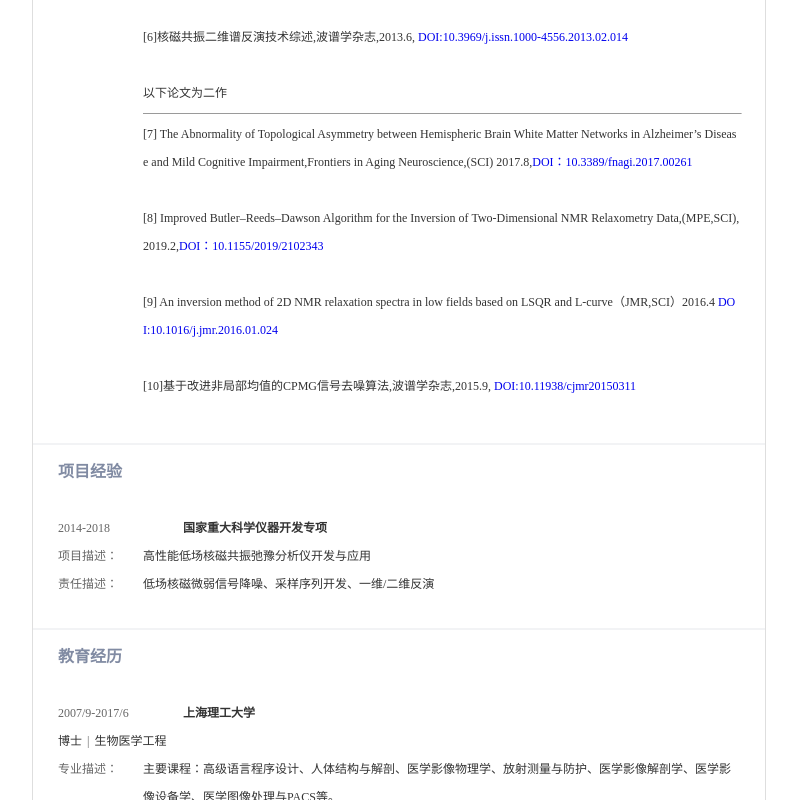
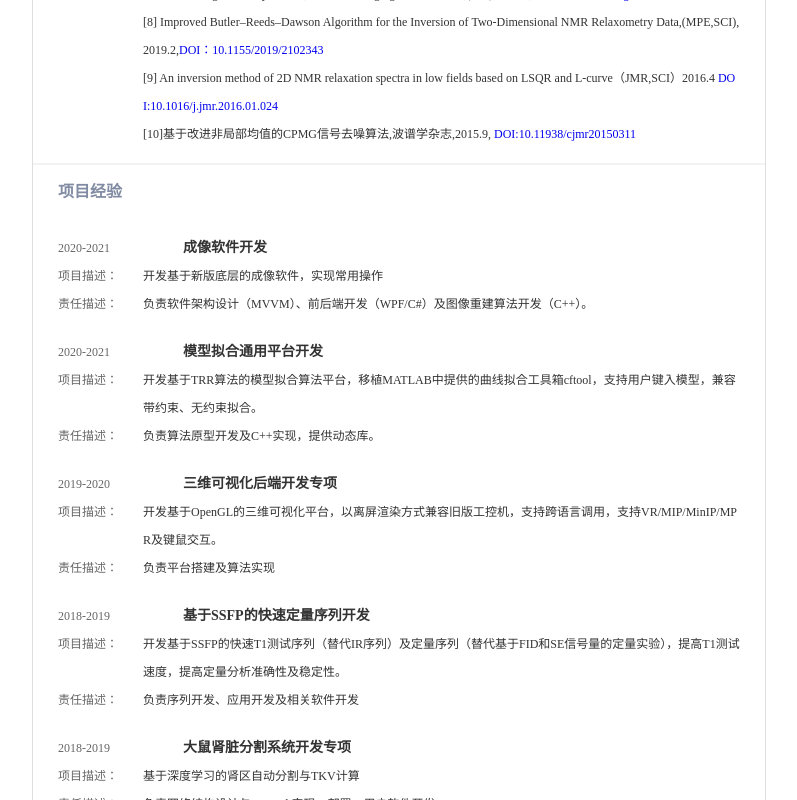
Before and after one commit to ShannonZ/Shannon.github.io, a plain HTML site: page CV.html in a window 1280 px wide. Shown: the part 1140-1940 px from the top of the page, without its empty margins (241-1038 px from the left). Drawn offline with Linux system fonts and the light colour scheme.

Commit message:
Update CV.html

```diff
--- a/CV.html
+++ b/CV.html
@@ -138,7 +138,7 @@
 <table xmlns="" cellspacing="0" cellpadding="0" border="0" class="box"><tbody>
 <tr><td class="plate1">
                 期望年收入
-                <span>&nbsp;45-60万元
+                <span>&nbsp;50-60万元
                 </span><span class="f12">（包含基本工资、补贴、奖金、股权收益等）</span>
 </td></tr>
 <tr><td class="tba"><table cellspacing="0" cellpadding="0" border="0"><tbody><tr><td class="tb1"><table cellspacing="0" cellpadding="0" border="0"><tbody><tr></tr></tbody></table></td></tr></tbody></table></td></tr>
@@ -199,28 +199,92 @@
 [4]一种低场核磁共振二维谱反演算法，第三发明人，&#x20;CN106199474A.<br>
 [5]一种低场核磁共振二维谱反演算法，第五发明人，&#x20;CN104375108A.<br>
 <br><b>论文</b><br>
-[1]The&#x20;Inversion&#x20;of&#x20;2D&#x20;NMR&#x20;Relaxometry&#x20;Data&#x20;Using&#x20;L1&#x20;Regularization（JMR,SCI）2017.2 <a href="http://sci-hub.tw/10.1016/j.jmr.2016.12.003">DOI：10.1016/j.jmr.2016.12.003</a><br><br>
-[2]低场核磁共振二维谱反演技术及其应用,电子科技大学学报（EI）2015.5 <a href="http://dx.chinadoi.cn/10.3969/j.issn.1001-0548.2015.03.025"> DOI:10.3969/j.issn.1001-0548.2015.03.025</a><br><br>
-[3]A&#x20;New&#x20;Error-Fitting&#x20;Inversion&#x20;Method&#x20;for&#x20;2-D&#x20;NMR&#x20;Spectrum（AMM,SCI）2014.6 <a href="https://doi.org/10.4028/www.scientific.net/AMM.513-517.3835">DOI:&#x20;10.4028/www.scientific.net/AMM.513-517.3835</a><br><br>
-[4]基于迭代TSVD的NMR二维谱反演算法,波谱学杂志,2013.12,<a href="http://dx.chinadoi.cn/10.3969/j.issn.1000-4556.2013.04.007"> DOI:10.3969/j.issn.1000-4556.2013.04.007</a><br><br>
-[5]基于噪声拟合的核磁共振二维谱反演新方法,仪器仪表学报（EI）2013.7,<a href="http://dx.chinadoi.cn/10.3969/j.issn.0254-3087.2013.07.029"> DOI:10.3969/j.issn.0254-3087.2013.07.029</a><br><br>
-[6]核磁共振二维谱反演技术综述,波谱学杂志,2013.6,<a href="http://dx.chinadoi.cn/10.3969/j.issn.1000-4556.2013.02.014"> DOI:10.3969/j.issn.1000-4556.2013.02.014</a><br><br>
+[1]The&#x20;Inversion&#x20;of&#x20;2D&#x20;NMR&#x20;Relaxometry&#x20;Data&#x20;Using&#x20;L1&#x20;Regularization（JMR,SCI）2017.2 <a href="http://sci-hub.tw/10.1016/j.jmr.2016.12.003">DOI：10.1016/j.jmr.2016.12.003</a><br>
+[2]低场核磁共振二维谱反演技术及其应用,电子科技大学学报（EI）2015.5 <a href="http://dx.chinadoi.cn/10.3969/j.issn.1001-0548.2015.03.025"> DOI:10.3969/j.issn.1001-0548.2015.03.025</a><br>
+[3]A&#x20;New&#x20;Error-Fitting&#x20;Inversion&#x20;Method&#x20;for&#x20;2-D&#x20;NMR&#x20;Spectrum（AMM,SCI）2014.6 <a href="https://doi.org/10.4028/www.scientific.net/AMM.513-517.3835">DOI:&#x20;10.4028/www.scientific.net/AMM.513-517.3835</a><br>
+[4]基于迭代TSVD的NMR二维谱反演算法,波谱学杂志,2013.12,<a href="http://dx.chinadoi.cn/10.3969/j.issn.1000-4556.2013.04.007"> DOI:10.3969/j.issn.1000-4556.2013.04.007</a><br>
+[5]基于噪声拟合的核磁共振二维谱反演新方法,仪器仪表学报（EI）2013.7,<a href="http://dx.chinadoi.cn/10.3969/j.issn.0254-3087.2013.07.029"> DOI:10.3969/j.issn.0254-3087.2013.07.029</a><br>
+[6]核磁共振二维谱反演技术综述,波谱学杂志,2013.6,<a href="http://dx.chinadoi.cn/10.3969/j.issn.1000-4556.2013.02.014"> DOI:10.3969/j.issn.1000-4556.2013.02.014</a><br>
 <span class="f12">以下论文为二作</span><HR style="border:1 dashed #987cb9" width="100%"  SIZE=1>
-[7] The Abnormality of Topological Asymmetry between Hemispheric Brain White Matter Networks in Alzheimer’s Disease and Mild Cognitive Impairment,Frontiers in Aging Neuroscience,(SCI) 2017.8,<a href="http://sci-hub.tw/10.3389/fnagi.2017.00261">DOI：10.3389/fnagi.2017.00261</a><br><br>
-[8] Improved Butler–Reeds–Dawson Algorithm for the Inversion of Two-Dimensional NMR Relaxometry Data,(MPE,SCI),2019.2,<a href="http://sci-hub.tw/10.1155/2019/2102343">DOI：10.1155/2019/2102343</a><br><br>
-[9] An&#x20;inversion&#x20;method&#x20;of&#x20;2D&#x20;NMR&#x20;relaxation&#x20;spectra&#x20;in&#x20;low&#x20;fields&#x20;based&#x20;on&#x20;LSQR&#x20;and&#x20;L-curve（JMR,SCI）2016.4 <a href="http://sci-hub.tw/10.1016/j.jmr.2016.01.024">DOI:10.1016/j.jmr.2016.01.024</a><br><br>
-[10]基于改进非局部均值的CPMG信号去噪算法,波谱学杂志,2015.9,<a href="http://www.wanfangdata.com.cn/details/detail.do?_type=perio&id=bpxzz201503012"> DOI:10.11938/cjmr20150311</a><br><br>
+[7] The Abnormality of Topological Asymmetry between Hemispheric Brain White Matter Networks in Alzheimer’s Disease and Mild Cognitive Impairment,Frontiers in Aging Neuroscience,(SCI) 2017.8,<a href="http://sci-hub.tw/10.3389/fnagi.2017.00261">DOI：10.3389/fnagi.2017.00261</a><br>
+[8] Improved Butler–Reeds–Dawson Algorithm for the Inversion of Two-Dimensional NMR Relaxometry Data,(MPE,SCI),2019.2,<a href="http://sci-hub.tw/10.1155/2019/2102343">DOI：10.1155/2019/2102343</a><br>
+[9] An&#x20;inversion&#x20;method&#x20;of&#x20;2D&#x20;NMR&#x20;relaxation&#x20;spectra&#x20;in&#x20;low&#x20;fields&#x20;based&#x20;on&#x20;LSQR&#x20;and&#x20;L-curve（JMR,SCI）2016.4 <a href="http://sci-hub.tw/10.1016/j.jmr.2016.01.024">DOI:10.1016/j.jmr.2016.01.024</a><br>
+[10]基于改进非局部均值的CPMG信号去噪算法,波谱学杂志,2015.9,<a href="http://www.wanfangdata.com.cn/details/detail.do?_type=perio&id=bpxzz201503012"> DOI:10.11938/cjmr20150311</a><br>
 </td>
 </tr></tbody>
 </table></td></tr>
 </tbody></table></td></tr>
 </tbody></table>
-<table xmlns="" cellspacing="0" cellpadding="0" border="0" class="box"><tbody>
+<table xmlns="" cellspacing="0" cellpadding="0" border="0" class="box">
+<tbody>
 <tr><td class="plate1">项目经验</td></tr>
 <tr><td class="tba"><table cellspacing="0" cellpadding="0" border="0"><tr><td class="p15"><table cellspacing="0" cellpadding="0" border="0"><tbody>
+<td valign="top" class="time">2020-2021</td>
+<td valign="top" class="rtbox"><strong  class="txt3">成像软件开发</strong></td>
+</tr>
+<tr><td class="tb1" colspan="2"><table cellspacing="0" cellpadding="0" border="0"><tbody><tr>
+<td valign="top" class="keys">项目描述：</td>
+<td valign="top" class="txt1">开发基于新版底层的成像软件，实现常用操作</td>
+</tr></tbody></table></td></tr>
+<tr><td class="tb1" colspan="2"><table cellspacing="0" cellpadding="0" border="0"><tbody><tr>
+<td valign="top" class="keys">责任描述：</td>
+<td valign="top" class="txt1">负责软件架构设计（MVVM）、前后端开发（WPF/C#）及图像重建算法开发（C++）。</td>
+</tr></tbody></table></td></tr>
+<tr height="20"></tr>
+<tr>
+<td valign="top" class="time">2020-2021</td>
+<td valign="top" class="rtbox"><strong  class="txt3">模型拟合通用平台开发</strong></td>
+</tr>
+<tr><td class="tb1" colspan="2"><table cellspacing="0" cellpadding="0" border="0"><tbody><tr>
+<td valign="top" class="keys">项目描述：</td>
+<td valign="top" class="txt1">开发基于TRR算法的模型拟合算法平台，移植MATLAB中提供的曲线拟合工具箱cftool，支持用户键入模型，兼容带约束、无约束拟合。</td>
+</tr></tbody></table></td></tr>
+<tr><td class="tb1" colspan="2"><table cellspacing="0" cellpadding="0" border="0"><tbody><tr>
+<td valign="top" class="keys">责任描述：</td>
+<td valign="top" class="txt1">负责算法原型开发及C++实现，提供动态库。</td>
+</tr></tbody></table></td></tr><tr height="20"></tr>
+<tr>
+<td valign="top" class="time">2019-2020</td>
+<td valign="top" class="rtbox"><strong  class="txt3">三维可视化后端开发专项</strong></td>
+</tr>
+<tr><td class="tb1" colspan="2"><table cellspacing="0" cellpadding="0" border="0"><tbody><tr>
+<td valign="top" class="keys">项目描述：</td>
+<td valign="top" class="txt1">开发基于OpenGL的三维可视化平台，以离屏渲染方式兼容旧版工控机，支持跨语言调用，支持VR/MIP/MinIP/MPR及键鼠交互。</td>
+</tr></tbody></table></td></tr>
+<tr><td class="tb1" colspan="2"><table cellspacing="0" cellpadding="0" border="0"><tbody><tr>
+<td valign="top" class="keys">责任描述：</td>
+<td valign="top" class="txt1">负责平台搭建及算法实现</td>
+</tr></tbody></table></td></tr><tr height="20"></tr>
+
+<tr>
+<td valign="top" class="time">2018-2019</td>
+<td valign="top" class="rtbox"><strong class="txt3">基于SSFP的快速定量序列开发</strong></td>
+</tr>
+<tr><td class="tb1" colspan="2"><table cellspacing="0" cellpadding="0" border="0"><tbody><tr>
+<td valign="top" class="keys">项目描述：</td>
+<td valign="top" class="txt1">开发基于SSFP的快速T1测试序列（替代IR序列）及定量序列（替代基于FID和SE信号量的定量实验），提高T1测试速度，提高定量分析准确性及稳定性。</td>
+</tr></tbody></table></td></tr>
+<tr><td class="tb1" colspan="2"><table cellspacing="0" cellpadding="0" border="0"><tbody><tr>
+<td valign="top" class="keys">责任描述：</td>
+<td valign="top" class="txt1">负责序列开发、应用开发及相关软件开发</td>
+</tr></tbody></table></td></tr><tr height="20"></tr>
+
+<tr>
+<td valign="top" class="time">2018-2019</td>
+<td valign="top" class="rtbox"><strong  class="txt3">大鼠肾脏分割系统开发专项</strong></td>
+</tr>
+<tr><td class="tb1" colspan="2"><table cellspacing="0" cellpadding="0" border="0"><tbody><tr>
+<td valign="top" class="keys">项目描述：</td>
+<td valign="top" class="txt1">基于深度学习的肾区自动分割与TKV计算</td>
+</tr></tbody></table></td></tr>
+<tr><td class="tb1" colspan="2"><table cellspacing="0" cellpadding="0" border="0"><tbody><tr>
+<td valign="top" class="keys">责任描述：</td>
+<td valign="top" class="txt1">负责网络结构设计与PyTorch实现、部署、用户软件开发</td>
+</tr></tbody></table></td></tr><tr height="20"></tr>
+
 <tr>
 <td valign="top" class="time">2014-2018</td>
-<td valign="top" class="rtbox"><strong>国家重大科学仪器开发专项</strong></td>
+<td valign="top" class="rtbox"><strong  class="txt3">国家重大科学仪器开发专项</strong></td>
 </tr>
 <tr><td class="tb1" colspan="2"><table cellspacing="0" cellpadding="0" border="0"><tbody><tr>
 <td valign="top" class="keys">项目描述：</td>
@@ -228,11 +292,18 @@
 </tr></tbody></table></td></tr>
 <tr><td class="tb1" colspan="2"><table cellspacing="0" cellpadding="0" border="0"><tbody><tr>
 <td valign="top" class="keys">责任描述：</td>
-<td valign="top" class="txt1">低场核磁微弱信号降噪、采样序列开发、一维/二维反演</td>
+<td valign="top" class="txt1">负责微弱信号降噪算法开发、采样序列开发、一维/二维反演算法开发</td>
 </tr></tbody></table></td></tr>
-</tbody></table></td></tr></table></td></tr>
+
+
+
+
+<tr>
+
+</table></td></tr>
 </tbody></table>
-<table xmlns="" class="box"><tbody>
+<table xmlns="" class="box">
+<tbody>
 <tr><td class="plate1">教育经历</td></tr>
 <tr><td class="tba"><table cellspacing="0" cellpadding="0" border="0"><tr><td class="p15"><table cellspacing="0" cellpadding="0" border="0"><tbody>
 <tr>
@@ -306,20 +377,26 @@
 <td class="skill"><strong class="txt3">Matlab</strong></td>
 <td valign="top"><span class="skbg"><span class="skco">熟练</span></span></td>
 </tr></tbody></table></td>
+<td class="tb2 cell lh" valign="top"><table cellspacing="0" cellpadding="0" border="0"><tbody><tr>
+<td class="skill"><strong class="txt3">PyTorch</strong></td>
+<td valign="top"><span class="skbg"><span class="skco">良好</span></span></td>
+</tr></tbody></table></td></tr>
+
+<tr>
 <td class="tb2 cell sl" valign="top"><table cellspacing="0" cellpadding="0" border="0"><tbody><tr>
 <td class="skill"><strong class="txt3">C/C++</strong></td>
 <td valign="top"><span class="skbg"><span class="skco">熟练</span></span></td>
+</tr></tbody></table></td>
+<tr><td class="tb2 cell sl" valign="top"><table cellspacing="0" cellpadding="0" border="0"><tbody><tr>
+<td class="skill"><strong class="txt3">C#.NET</strong></td>
+<td valign="top"><span class="skbg"><span class="skco">熟练</span></span></td>
+</tr></tbody></table></td></tr>
+<td class="tb2 cell sl" valign="top"><table cellspacing="0" cellpadding="0" border="0"><tbody><tr>
+<td class="skill"><strong class="txt3">Python</strong></td>
+<td valign="top"><span class="skbg"><span class="skco">熟练</span></span></td>
 </tr></tbody></table></td></tr>
 <tr><td class="tb2 cell sl" valign="top"><table cellspacing="0" cellpadding="0" border="0"><tbody><tr>
-<td class="skill"><strong class="txt3">英语</strong></td>
-<td valign="top"><span class="skbg"><span class="skco">熟练</span></span></td>
-</tr></tbody></table></td>
-<td class="tb2 cell lh" valign="top"><table cellspacing="0" cellpadding="0" border="0"><tbody><tr>
-<td class="skill"><strong class="txt3">html5/CSS/js</strong></td>
-<td valign="top"><span class="skbg"><span class="skco">良好</span></span></td>
-</tr></tbody></table></td></tr>
-<tr><td class="tb2 cell sl" valign="top"><table cellspacing="0" cellpadding="0" border="0"><tbody><tr>
-<td class="skill"><strong class="txt3">C#.NET</strong></td>
+<td class="skill"><strong class="txt3">英语读写</strong></td>
 <td valign="top"><span class="skbg"><span class="skco">熟练</span></span></td>
 </tr></tbody></table></td>
 <td class="tb2 cell lh" valign="top"><table cellspacing="0" cellpadding="0" border="0"><tbody><tr>
```
